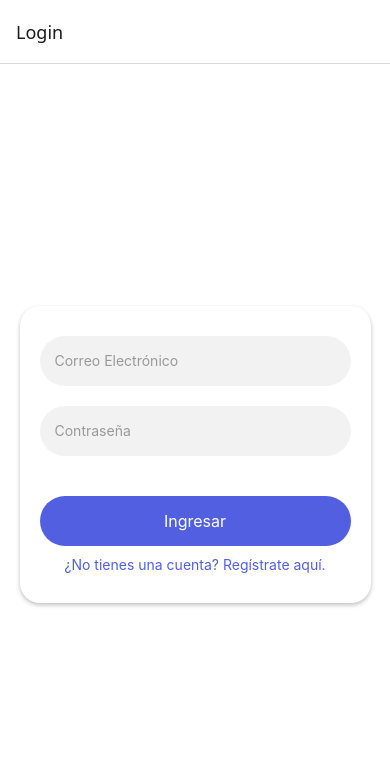
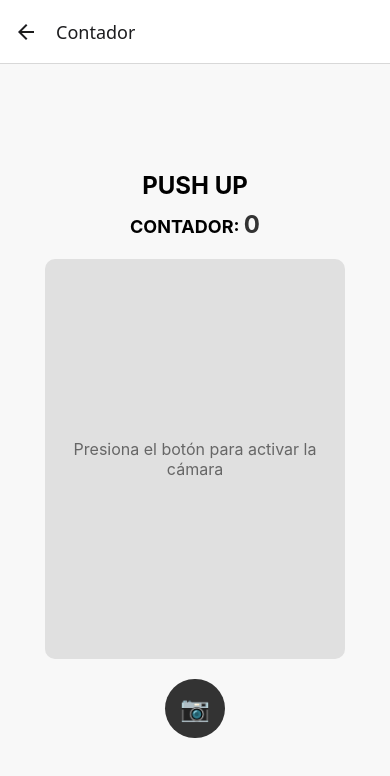
Before and after one commit to kttt11/ejercicioReact, a React Native app: screen /Contador in a window 390 px wide. Shown: the top 776 px of the page. Built offline with nearby package versions, Linux system fonts and the light colour scheme.

Commit message:
Entrenar series

```diff
--- a/package.json
+++ b/package.json
@@ -13,6 +13,7 @@
     "@react-navigation/native": "^7.0.14",
     "@react-navigation/stack": "^7.1.1",
     "expo": "~52.0.28",
+    "expo-camera": "^16.0.14",
     "expo-status-bar": "~2.0.1",
     "lottie-react": "^2.4.1",
     "lottie-react-native": "^7.2.2",
@@ -20,11 +21,13 @@
     "react-dom": "18.3.1",
     "react-native": "0.76.6",
     "react-native-elements": "^3.4.3",
+    "react-native-fast-image": "^8.6.3",
     "react-native-gesture-handler": "~2.20.2",
     "react-native-reanimated": "^3.16.7",
     "react-native-safe-area-context": "^5.1.0",
     "react-native-screens": "^4.5.0",
     "react-native-vector-icons": "^10.2.0",
+    "react-native-vision-camera": "^4.6.3",
     "react-native-web": "~0.19.13"
   },
   "devDependencies": {
--- a/src/App.js
+++ b/src/App.js
@@ -9,6 +9,9 @@ import HomeScreen from './screens/HomeScreen';
 import RegistroScreen from './screens/RegistroScreen';
 // Only import react-native-gesture-handler on native platforms
 import 'react-native-gesture-handler';
+import EntrenarScreen from './screens/EntrenarScreen';
+import ContadorScreen from './screens/ContadorScreen';
+import PushupScreen from './screens/PushupScreen';
 
 const Stack = createStackNavigator();
 
@@ -20,6 +23,9 @@ export default function App() {
         <Stack.Screen name="Login" component={LoginScreen} />
         <Stack.Screen name="Home" component={HomeScreen} />
         <Stack.Screen name="Registro" component={RegistroScreen} />
+        <Stack.Screen name="Entrenar" component={EntrenarScreen} />
+        <Stack.Screen name="Pushup" component={PushupScreen} />
+        <Stack.Screen name="Contador" component={ContadorScreen} />
       </Stack.Navigator>
     </NavigationContainer>
   );
--- a/src/navigation/AppNavigator.js
+++ b/src/navigation/AppNavigator.js
@@ -6,6 +6,9 @@ import { createStackNavigator } from '@react-navigation/stack';
 import LoginScreen from '../screens/LoginScreen';
 import HomeScreen from '../screens/HomeScreen';
 import RegistroScreen from '../screens/RegistroScreenScreen';
+import EntrenarScreen from '../screens/EntrenarScreen';
+import PushupScreen from '../screens/PushupScreen';
+import ContadorScreen from '../screens/ContadorScreen';
 
 const Stack = createStackNavigator();
 
@@ -16,6 +19,9 @@ const AppNavigator = () => {
         <Stack.Screen name="Login" component={LoginScreen} />
         <Stack.Screen name="Home" component={HomeScreen} />
         <Stack.Screen name="Registro" component={RegistroScreen} />
+        <Stack.Screen name="Entrenar" component={EntrenarScreen} />
+        <Stack.Screen name="Pushup" component={PushupScreen} />
+        <Stack.Screen name="Contador" component={ContadorScreen} />
       </Stack.Navigator>
     </NavigationContainer>
   );
--- /dev/null
+++ b/src/screens/ContadorScreen.js
@@ -0,0 +1,123 @@
+import React, { useState, useRef } from "react";
+import { View, Text, StyleSheet, TouchableOpacity, ActivityIndicator, Alert } from "react-native";
+import { Camera } from "expo-camera";
+
+const ContadorScreen = () => {
+  const [count, setCount] = useState(0);
+  const [cameraPermission, setCameraPermission] = useState(null);
+  const [isCameraVisible, setIsCameraVisible] = useState(false);
+  const [isCameraReady, setIsCameraReady] = useState(false);
+  const cameraRef = useRef(null);
+
+  const handleCameraPress = async () => {
+    if (cameraPermission === null) {
+      console.log("Solicitando permisos de cámara...");
+      const { status } = await Camera.requestCameraPermissionsAsync();
+      setCameraPermission(status === "granted");
+
+      if (status !== "granted") {
+        Alert.alert("Permiso denegado", "Habilita la cámara en la configuración del dispositivo.");
+        return;
+      }
+    }
+
+    console.log("Activando cámara...");
+    setIsCameraVisible(true);
+  };
+
+  const handleCameraReady = () => {
+    console.log("Cámara lista!");
+    setIsCameraReady(true);
+  };
+
+  return (
+    <View style={styles.container}>
+      <Text style={styles.title}>PUSH UP</Text>
+      <Text style={styles.counterText}>
+        CONTADOR: <Text style={styles.counter}>{count}</Text>
+      </Text>
+
+      <View style={styles.cameraContainer}>
+        {isCameraVisible ? (
+          isCameraReady ? (
+            <Camera
+              ref={cameraRef}
+              style={styles.camera}
+              type={Camera.Constants.Type.front}
+              onCameraReady={handleCameraReady}
+            />
+          ) : (
+            <ActivityIndicator size="large" color="#0000ff" />
+          )
+        ) : (
+          <View style={styles.noCameraContainer}>
+            <Text style={styles.noCameraText}>Presiona el botón para activar la cámara</Text>
+          </View>
+        )}
+      </View>
+
+      <TouchableOpacity style={styles.cameraButton} onPress={handleCameraPress}>
+        <Text style={styles.cameraIcon}>📷</Text>
+      </TouchableOpacity>
+    </View>
+  );
+};
+
+const styles = StyleSheet.create({
+  container: {
+    flex: 1,
+    alignItems: "center",
+    justifyContent: "center",
+    padding: 20,
+    backgroundColor: "#F8F8F8",
+  },
+  title: {
+    fontSize: 24,
+    fontWeight: "bold",
+    marginBottom: 10,
+  },
+  counterText: {
+    fontSize: 18,
+    fontWeight: "bold",
+    marginBottom: 20,
+  },
+  counter: {
+    fontSize: 24,
+    color: "#333",
+  },
+  cameraContainer: {
+    width: 300,
+    height: 400,
+    backgroundColor: "#E0E0E0",
+    justifyContent: "center",
+    alignItems: "center",
+    borderRadius: 10,
+    overflow: "hidden",
+  },
+  camera: {
+    width: "100%",
+    height: "100%",
+  },
+  noCameraContainer: {
+    flex: 1,
+    justifyContent: "center",
+    alignItems: "center",
+  },
+  noCameraText: {
+    fontSize: 16,
+    color: "#666",
+    textAlign: "center",
+  },
+  cameraButton: {
+    marginTop: 20,
+    backgroundColor: "#333",
+    padding: 15,
+    borderRadius: 50,
+  },
+  cameraIcon: {
+    fontSize: 24,
+    color: "#FFF",
+  },
+});
+
+export default ContadorScreen;
--- a/src/screens/EntrenarScreen.js
+++ b/src/screens/EntrenarScreen.js
@@ -1,33 +1,41 @@
 import React from 'react';
 import { View, Text, TouchableOpacity, Image, StyleSheet } from 'react-native';
-import { FontAwesome } from '@expo/vector-icons';
 import { Ionicons } from '@expo/vector-icons';
 
-const ExerciseApp = () => {
+const EntrenarScreen = ({ navigation }) => {
   return (
     <View style={styles.container}>
+      {/* Encabezado con el nombre del usuario y un icono de perfil */}
       <View style={styles.header}>
         <Text style={styles.greeting}>Hey, Karol</Text>
         <Ionicons name="person-circle-outline" size={24} color="black" />
       </View>
 
-      <Text style={styles.title}>Ejercicios</Text>
-      <FontAwesome name="dumbbell" size={80} color="black" style={styles.icon} />
+      {/* Sección de ejercicios con imagen y navegación */}
+      <TouchableOpacity onPress={() => navigation.navigate('EntrenarScreen')}>
+        <Text style={styles.title}>Ejercicios</Text>
+      </TouchableOpacity>
+      <Image
+        source={{ uri: 'https://i.etsystatic.com/13221305/r/il/70e1af/1765869258/il_570xN.1765869258_3lbp.jpg' }}
+        style={styles.icon}
+      />
 
       <Text style={styles.subtitle}>Entrenar</Text>
 
+      {/* Botón de Push UP con imagen personalizada y navegación */}
       <View style={styles.buttonContainer}>
-        <TouchableOpacity style={styles.button}>
+        <TouchableOpacity style={styles.button} onPress={() => navigation.navigate('EntrenarScreen')}>
           <Text style={styles.buttonText}>Push UP</Text>
         </TouchableOpacity>
-        <View style={styles.imagePlaceholder} />
+        <Image source={{ uri: 'https://static.vecteezy.com/system/resources/previews/007/731/236/non_2x/boy-doing-push-up-exercise-on-a-floor-mat-illustration-man-doing-push-ups-for-body-strength-and-muscle-buildup-bodybuilder-flat-character-design-doing-push-up-exercise-vector.jpg' }} style={styles.image} />
       </View>
 
+      {/* Botón de Press Militar con imagen personalizada y navegación */}
       <View style={styles.buttonContainer}>
-        <TouchableOpacity style={styles.button}>
+        <TouchableOpacity style={styles.button} onPress={() => navigation.navigate('EntrenarScreen')}>
           <Text style={styles.buttonText}>Press Militar</Text>
         </TouchableOpacity>
-        <View style={styles.imagePlaceholder} />
+        <Image source={{ uri: 'https://www.deportrainer.com/img/cms/Post%20de%20blog/ejercicios_hombro/ejercicio-press-militar-con-barra-sentado.jpg' }} style={styles.image} />
       </View>
     </View>
   );
@@ -37,7 +45,7 @@ const styles = StyleSheet.create({
   container: {
     flex: 1,
     alignItems: 'center',
-    backgroundColor: '#fff',
+    backgroundColor: '#f5f5f5', // Color de fondo corregido
     paddingTop: 50,
   },
   header: {
@@ -56,6 +64,8 @@ const styles = StyleSheet.create({
     marginTop: 20,
   },
   icon: {
+    width: 100,
+    height: 100,
     marginVertical: 20,
   },
   subtitle: {
@@ -81,10 +91,9 @@ const styles = StyleSheet.create({
     color: '#fff',
     fontSize: 16,
   },
-  imagePlaceholder: {
+  image: {
     width: 50,
     height: 50,
-    backgroundColor: '#ddd',
     borderRadius: 8,
   },
 });
--- a/src/screens/HomeScreen.js
+++ b/src/screens/HomeScreen.js
@@ -19,6 +19,10 @@ const HomeScreen = ({ navigation }) => {
         <Button
           title="Ejercicios"
           onPress={() => navigation.navigate('EjerciciosScreen')} // Nombre correcto de la pantalla
+        />
+        <Button
+          title="Entrenar"
+          onPress={() => navigation.navigate('EntrenarScreen')} // Nombre correcto de la pantalla
         />
       </View>
     </View>
--- a/src/screens/LoginScreen.js
+++ b/src/screens/LoginScreen.js
@@ -13,7 +13,7 @@ const LoginScreen = ({ navigation }) => {
       Alert.alert('Error', 'Por favor, completa todos los campos.');
       return;
     }
-    navigation.navigate('Home'); // Cambia 'Home' por el nombre correcto de tu pantalla de inicio
+    navigation.navigate('Pushup'); // Cambia 'Home' por el nombre correcto de tu pantalla de inicio
   };
 
   return (
--- /dev/null
+++ b/src/screens/PushupScreen.js
@@ -0,0 +1,66 @@
+import React from "react";
+import { View, Text, Image, StyleSheet, TouchableOpacity } from "react-native";
+
+const PushupScreen = ({ navigation }) => {
+  return (
+    <View style={styles.container}>
+      <Text style={styles.title}>Push Up</Text>
+      <View style={styles.imagePlaceholder}>
+        <Image source={{ uri: "https://i.gifer.com/origin/83/833df348882dfb76dad4da58c843fa0b.gif" }} style={styles.image} />
+      </View>
+      <Text style={styles.description}>
+        Consiste en recostarse boca abajo sobre el suelo y empujar con las manos para elevar el cuerpo hasta que los brazos queden estirados.
+      </Text>
+      <TouchableOpacity style={styles.button} onPress={() => navigation.navigate("ContadorScreen")}>
+        <Text style={styles.buttonText}>Entrenar</Text>
+      </TouchableOpacity>
+    </View>
+  );
+};
+
+const styles = StyleSheet.create({
+  container: {
+    flex: 1,
+    alignItems: "center",
+    justifyContent: "center",
+    padding: 20,
+    backgroundColor: "#F8F8F8",
+  },
+  title: {
+    fontSize: 24,
+    fontWeight: "bold",
+    marginBottom: 10,
+  },
+  imagePlaceholder: {
+    width: 200,
+    height: 200,
+    backgroundColor: "#E0E0E0",
+    justifyContent: "center",
+    alignItems: "center",
+    marginBottom: 20,
+  },
+  image: {
+    width: "100%",
+    height: "100%",
+    resizeMode: "cover",
+  },
+  description: {
+    textAlign: "center",
+    marginBottom: 20,
+    fontSize: 16,
+    color: "#666",
+  },
+  button: {
+    backgroundColor: "#333",
+    paddingVertical: 10,
+    paddingHorizontal: 20,
+    borderRadius: 8,
+  },
+  buttonText: {
+    color: "#FFF",
+    fontSize: 18,
+    fontWeight: "bold",
+  },
+});
+
+export default PushupScreen;
```
Also changed, not shown: 1 other file (tests, documents, lock files or other folders).
